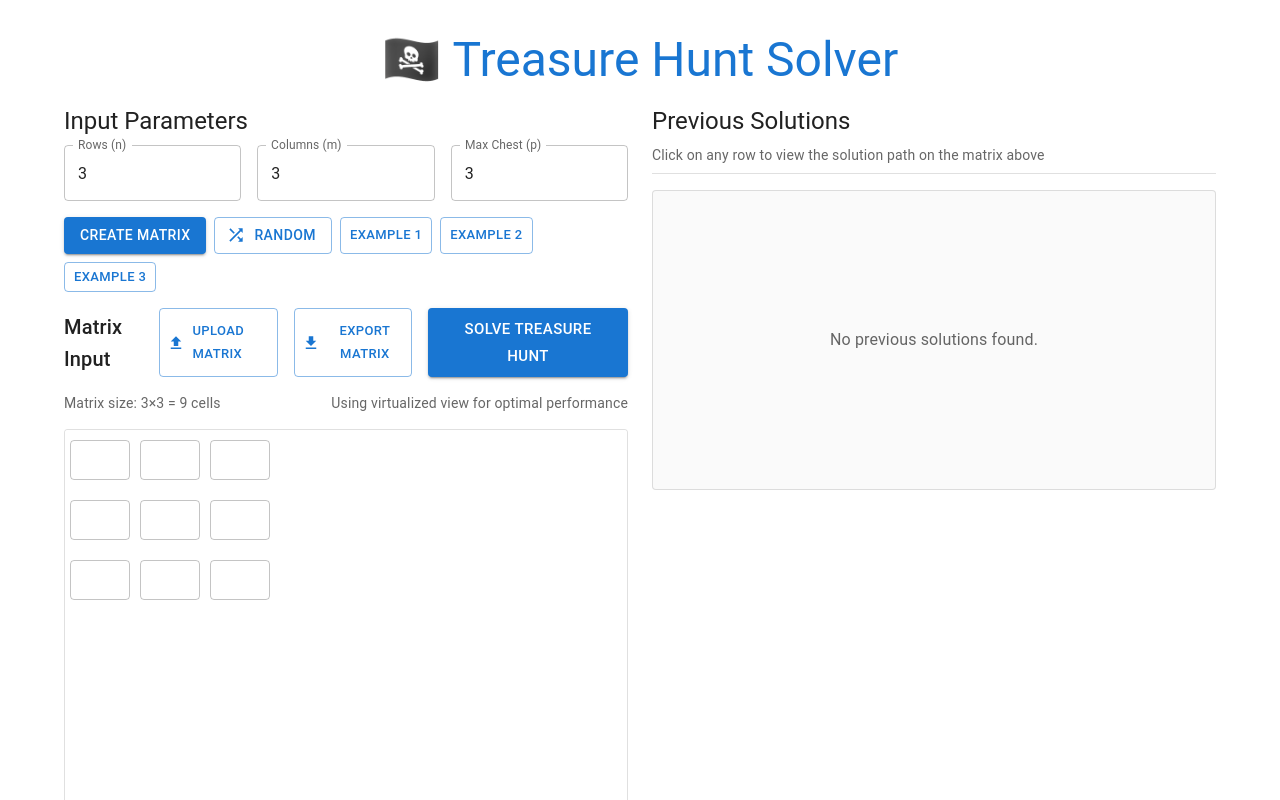
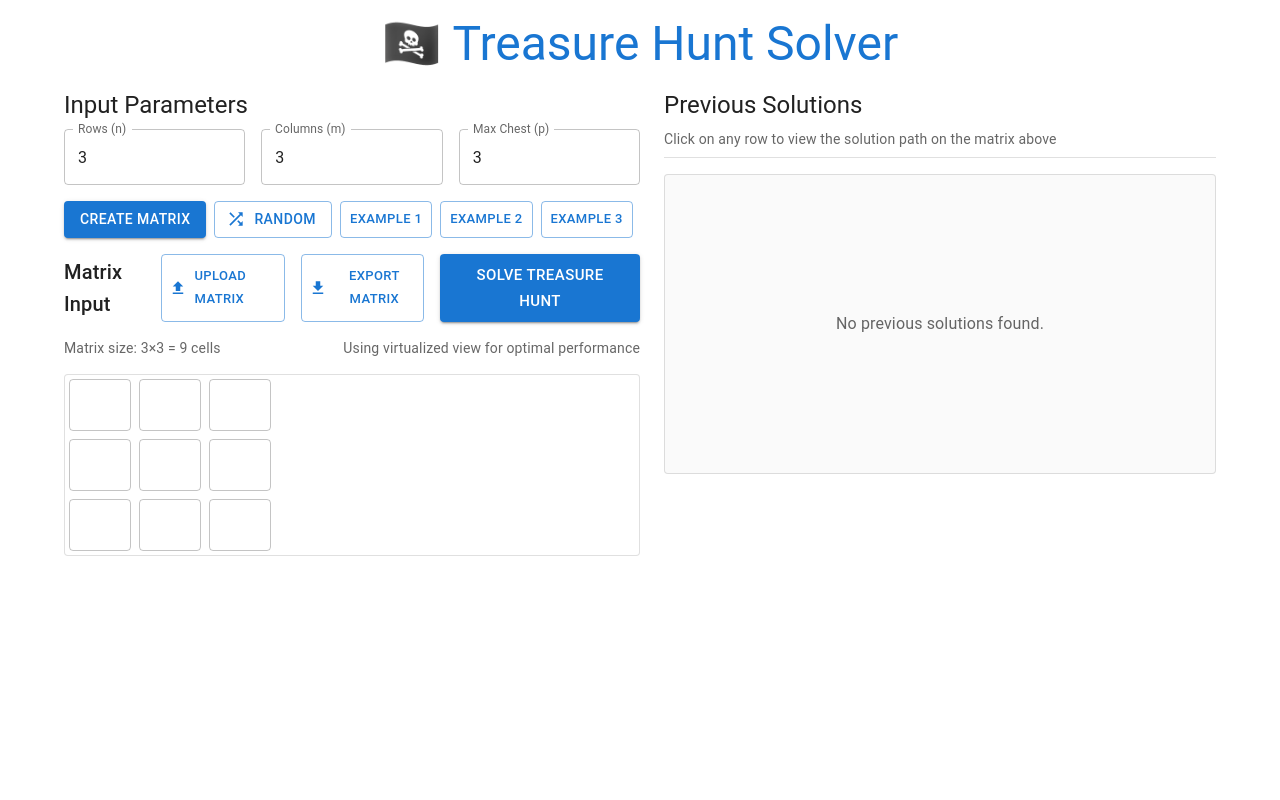
Before and after one commit to itshare4u/TestAwing, a React (Create React App) app in the folder frontend/: page / in a window 1280 px wide. Both pictures are taken after a click on the button "CREATE MATRIX". Shown: the top 800 px of the page. Built offline with nearby package versions, Linux system fonts and the light colour scheme.

Commit message:
feat: Enhance fuel formatting and loading state in components

```diff
--- a/frontend/src/App.tsx
+++ b/frontend/src/App.tsx
@@ -19,9 +19,8 @@ import {
 } from './types';
 
 const formatFuelAsMath = (fuelUsed: number): string => {
-    if (fuelUsed === 0) return '0';
-    if (fuelUsed === 1) return '√1';
-    return `√${fuelUsed}`;
+    // Nếu là số nguyên (phần thập phân = 0) thì không hiển thị phần thập phân
+    return Number.isInteger(fuelUsed) ? fuelUsed.toString() : fuelUsed.toFixed(5);
 };
 
 const App: React.FC = () => {
@@ -279,13 +278,13 @@ const App: React.FC = () => {
     };
 
     return (
-        <Container maxWidth="lg" sx={{py: 4}}>
+        <Container maxWidth="lg" sx={{py: 2}}>
             <Typography variant="h3" component="h1" gutterBottom align="center" color="primary">
                 🏴‍☠️ Treasure Hunt Solver
             </Typography>
 
             <Box sx={{display: 'flex', gap: 3, flexDirection: {xs: 'column', md: 'row'}}}>
-                <Box sx={{flex: 1}}>
+                <Box sx={{flex: '0 0 50%'}}>
                     {/* Parameter Input */}
                     <ParameterInput
                         n={n}
@@ -325,6 +324,7 @@ const App: React.FC = () => {
                     <ResultDisplay
                         result={result}
                         error=""
+                        loading={loading}
                     />
                 </Box>
 
--- a/frontend/src/components/History.tsx
+++ b/frontend/src/components/History.tsx
@@ -95,7 +95,7 @@ const History: React.FC<HistoryProps> = ({
                                             <TableCell>{item.n}×{item.m}</TableCell>
                                             <TableCell>{item.p}</TableCell>
                                             <TableCell sx={{fontWeight: 'bold', color: 'primary.main'}}>
-                                                {item.minFuel}
+                                                {Number.isInteger(item.minFuel) ? item.minFuel : item.minFuel.toFixed(5)}
                                             </TableCell>
                                             <TableCell>
                                                 {new Date(item.createdAt).toLocaleString()}
--- a/frontend/src/components/MatrixInput.tsx
+++ b/frontend/src/components/MatrixInput.tsx
@@ -1,4 +1,4 @@
-import React from 'react';
+import React, { useEffect, useState, useMemo, useCallback } from 'react';
 import { Box, TextField } from '@mui/material';
 import { FixedSizeGrid } from 'react-window';
 
@@ -10,6 +10,12 @@ interface MatrixInputProps {
     onMatrixChange: (row: number, col: number, value: string) => void;
 }
 
+// Constants for matrix sizing
+const CELL_WIDTH = 70;
+const CELL_HEIGHT = 60;
+const MAX_GRID_HEIGHT = 600;
+const CELL_PADDING = 4;
+
 const MatrixInput: React.FC<MatrixInputProps> = ({
     n,
     m,
@@ -17,94 +23,107 @@ const MatrixInput: React.FC<MatrixInputProps> = ({
     matrix,
     onMatrixChange
 }) => {
-    // Use matrix dimensions instead of n,m props
+    const [parentWidth, setParentWidth] = useState(0);
+    const containerRef = React.useRef<HTMLDivElement>(null);
+
+    useEffect(() => {
+        if (!containerRef.current?.parentElement) return;
+
+        const resizeObserver = new ResizeObserver(entries => {
+            for (let entry of entries) {
+                setParentWidth(entry.contentRect.width);
+            }
+        });
+
+        resizeObserver.observe(containerRef.current.parentElement);
+        return () => resizeObserver.disconnect();
+    }, []);
+
+    // Memoize dimensions calculations
+    const { rows, cols, totalWidth, totalHeight, hasHorizontalScroll, hasVerticalScroll } = useMemo(() => {
         const rows = matrix.length;
         const cols = rows > 0 ? matrix[0].length : 0;
+        const totalWidth = Math.min(cols * CELL_WIDTH, parentWidth || 0);
+        const totalHeight = Math.min(rows * CELL_HEIGHT, MAX_GRID_HEIGHT);
+        const hasHorizontalScroll = cols * CELL_WIDTH > (parentWidth || 0);
+        const hasVerticalScroll = rows * CELL_HEIGHT > MAX_GRID_HEIGHT;
 
-    // Define cell renderer for virtualized matrix
-    const Cell = ({ columnIndex, rowIndex, style }: {
-        columnIndex: number;
-        rowIndex: number;
-        style: React.CSSProperties;
-    }) => {
-        // Only show cells that exist in the matrix
-        if (rowIndex >= rows || columnIndex >= cols) {
-            return null;
-        }
+        return { rows, cols, totalWidth, totalHeight, hasHorizontalScroll, hasVerticalScroll };
+    }, [matrix, parentWidth]);
 
-        const isHighlighted = matrix[rowIndex]?.[columnIndex] && Number(matrix[rowIndex][columnIndex]) === p;
-
-        return (
-            <div style={{
-                ...style,
-                display: 'flex',
-                alignItems: 'center',
-                justifyContent: 'center',
-                padding: 4
-            }}>
+    // Memoize Cell component
+    const Cell = useCallback(({ columnIndex, rowIndex, style }: any) => (
+        <Box style={{ ...style, padding: CELL_PADDING }}>
             <TextField
+                fullWidth
                 size="small"
-                    type="number"
+                variant="outlined"
                 value={matrix[rowIndex][columnIndex] || ''}
                 onChange={(e) => onMatrixChange(rowIndex, columnIndex, e.target.value)}
-                    inputProps={{min: 1, max: p, style: {textAlign: 'center'}}}
+                inputProps={{
+                    style: { textAlign: 'center', padding: '8px' }
+                }}
                 sx={{
-                        width: '60px',
                     '& .MuiOutlinedInput-root': {
-                            backgroundColor: isHighlighted ? '#ffebee' : 'transparent',
-                            '& fieldset': {
-                                borderColor: isHighlighted ? '#f44336' : undefined,
-                                borderWidth: isHighlighted ? '2px' : '1px'
-                            },
-                            '&:hover fieldset': {
-                                borderColor: isHighlighted ? '#d32f2f' : undefined
-                            },
-                            '&.Mui-focused fieldset': {
-                                borderColor: isHighlighted ? '#d32f2f' : undefined
-                            }
-                        },
-                        '& .MuiOutlinedInput-input': {
-                            color: isHighlighted ? '#d32f2f' : 'inherit',
-                            fontWeight: isHighlighted ? 'bold' : 'normal'
+                        height: CELL_HEIGHT - (2 * CELL_PADDING),
+                        width: CELL_WIDTH - (2 * CELL_PADDING)
                     }
                 }}
             />
-            </div>
-        );
-    };
+        </Box>
+    ), [matrix, onMatrixChange]);
 
-    // Don't render if matrix is empty
+    // Memoize getItemKey
+    const getItemKey = useCallback(({ columnIndex, rowIndex }: { columnIndex: number, rowIndex: number }) =>
+        `${rowIndex}-${columnIndex}`, []);
+
     if (rows === 0 || cols === 0) {
         return null;
     }
 
     return (
-        <Box sx={{
-            maxHeight: 500,
-            minHeight: 200,
-            maxWidth: '100%',
+        <Box ref={containerRef} sx={{
+            maxHeight: MAX_GRID_HEIGHT,
+            minHeight: Math.min(200, rows * CELL_HEIGHT),
+            maxWidth: parentWidth,
+            width: '100%',
             border: '1px solid rgba(0, 0, 0, 0.12)',
             borderRadius: 1,
-            overflow: 'auto',
+            overflow: 'hidden',
             display: 'flex',
             flexDirection: 'column',
             backgroundColor: '#fff',
-            mb: 2
+            mb: 2,
+            position: 'relative'
         }}>
-            <Box sx={{ height: 500, width: '100%' }}>
+            {(hasHorizontalScroll || hasVerticalScroll) && (
+                <Box sx={{
+                    position: 'absolute',
+                    top: 8,
+                    right: 8,
+                    backgroundColor: 'rgba(0, 0, 0, 0.1)',
+                    padding: '4px 8px',
+                    borderRadius: 1,
+                    fontSize: '0.75rem',
+                    zIndex: 1
+                }}>
+                    {rows}×{cols} matrix {hasHorizontalScroll ? '(scroll →)' : ''}
+                </Box>
+            )}
+
             <FixedSizeGrid
                 columnCount={cols}
-                    columnWidth={70}
-                    height={500}
+                columnWidth={CELL_WIDTH}
+                height={totalHeight}
                 rowCount={rows}
-                    rowHeight={60}
-                    width={Math.min(cols * 70, window.innerWidth - 100)}
+                rowHeight={CELL_HEIGHT}
+                width={totalWidth}
+                itemKey={getItemKey}
             >
                 {Cell}
             </FixedSizeGrid>
         </Box>
-        </Box>
     );
 };
 
-export default MatrixInput;
+export default React.memo(MatrixInput);
--- a/frontend/src/components/ResultDisplay.tsx
+++ b/frontend/src/components/ResultDisplay.tsx
@@ -1,12 +1,13 @@
 import React from 'react';
-import { Alert, Card, CardContent, Typography } from '@mui/material';
+import { Alert, Box, Card, CardContent, Typography, CircularProgress } from '@mui/material';
 
 interface ResultDisplayProps {
     result: number | null;
     error: string;
+    loading: boolean;
 }
 
-const ResultDisplay: React.FC<ResultDisplayProps> = ({ result, error }) => {
+const ResultDisplay: React.FC<ResultDisplayProps> = ({ result, error, loading }) => {
     return (
         <>
             {error && (
@@ -15,7 +16,23 @@ const ResultDisplay: React.FC<ResultDisplayProps> = ({ result, error }) => {
                 </Alert>
             )}
 
-            {result !== null && (
+            {loading && (
+                <Card sx={{mt: 2, bgcolor: 'primary.light'}}>
+                    <CardContent>
+                        <Box sx={{ display: 'flex', alignItems: 'center', gap: 2 }}>
+                            <CircularProgress size={24} />
+                            <Typography variant="h6" color="primary.contrastText">
+                                Solving treasure hunt...
+                            </Typography>
+                        </Box>
+                        <Typography variant="body2" color="primary.contrastText" sx={{mt: 1, pl: 4}}>
+                            Finding the optimal path with minimum fuel...
+                        </Typography>
+                    </CardContent>
+                </Card>
+            )}
+
+            {!loading && result !== null && (
                 <Card sx={{mt: 2, bgcolor: 'success.light'}}>
                     <CardContent>
                         <Typography variant="h6" color="success.contrastText">
--- a/frontend/src/components/SolutionPath.tsx
+++ b/frontend/src/components/SolutionPath.tsx
@@ -72,7 +72,14 @@ const SolutionPath: React.FC<SolutionPathProps> = ({
                 Solution Path
             </Typography>
 
-            <TableContainer component={Paper} variant="outlined">
+            <TableContainer
+                component={Paper}
+                variant="outlined"
+                sx={{
+                    maxHeight: 500,
+                    overflowY: 'auto'
+                }}
+            >
                 <Table size="small">
                     <TableBody>
                         {Array.from({length: n}, (_, i) => (
@@ -129,7 +136,7 @@ const SolutionPath: React.FC<SolutionPathProps> = ({
                                                     >
                                                         {pathStep.chestNumber === 0
                                                             ? 'Start Position'
-                                                            : `Step ${pathStep.chestNumber} | Fuel Used: ${formatFuelAsMath(pathStep.fuelUsed)}`
+                                                            : `Step ${pathStep.chestNumber} (Cumulative Fuel: ${formatFuelAsMath(pathStep.cumulativeFuel)})`
                                                         }
                                                     </Typography>
                                                 )}
```
Lines whose indentation alone changed are shown as unchanged.
